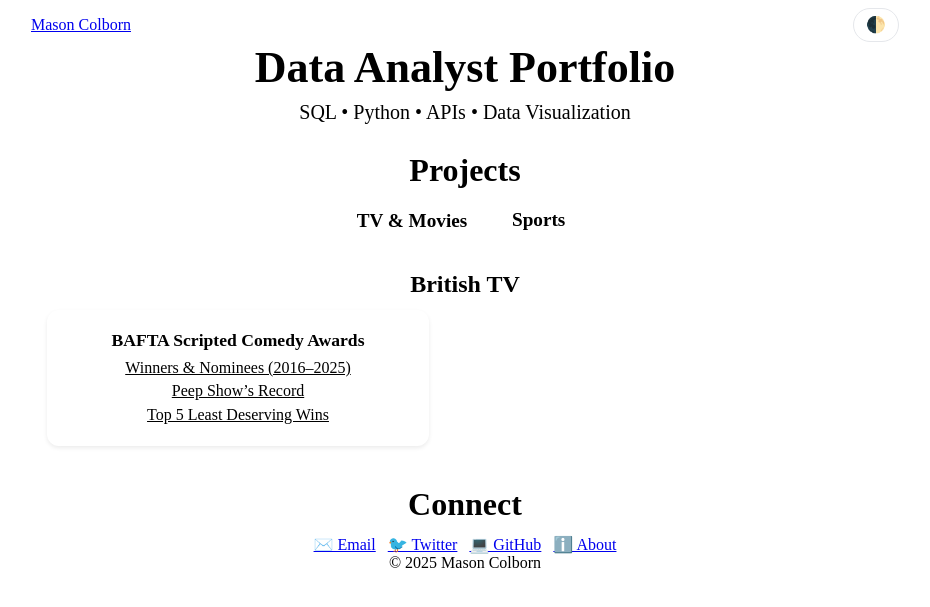
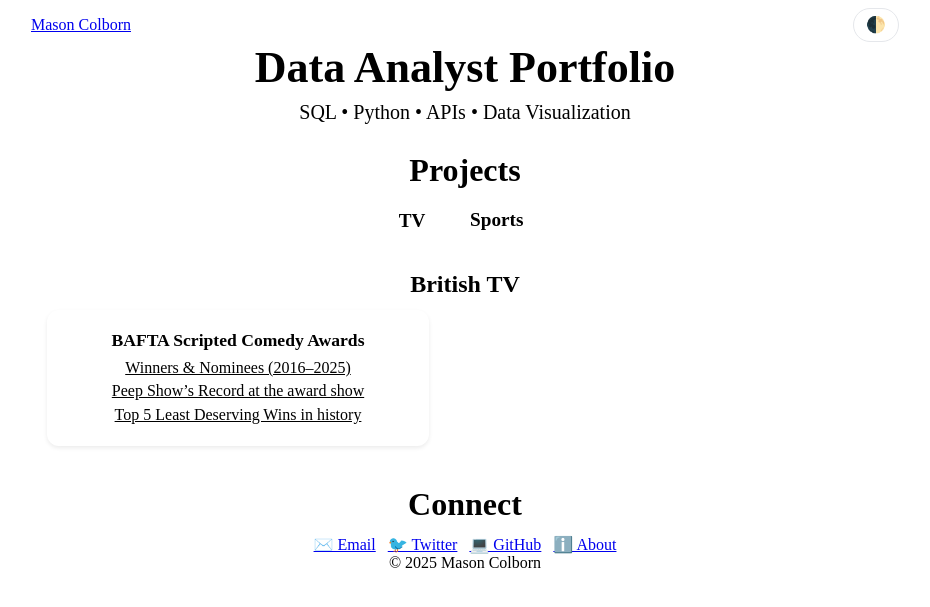
Before and after one commit to relaxedmason/bafta-scripted-comedy-portfolio, a Jekyll site: the page built from index.md, in a window 1280 px wide. Shown: the top 607 px of the page, without its empty margins (175-1105 px from the left). Built offline with Jekyll 4.4.1, drawn with Linux system fonts in a browser that asks for light colours; a script that is not in the unit is left out; our own code applies the rules of GitHub Pages for plain Markdown files.

Commit message:
Update index.md

```diff
--- a/index.md
+++ b/index.md
@@ -13,7 +13,7 @@
   <div class="tabs">
     <!-- Tab selectors -->
     <input type="radio" name="tab" id="tab-tv" checked>
-    <label for="tab-tv">TV &amp; Movies</label>
+    <label for="tab-tv">TV</label>
 
     <input type="radio" name="tab" id="tab-sports">
     <label for="tab-sports">Sports</label>
@@ -26,8 +26,8 @@
           <h4>BAFTA Scripted Comedy Awards</h4>
           <ul>
             <li><a href="{{ "/bafta-comedy-awards/winners-nominees/" | relative_url }}">Winners &amp; Nominees (2016–2025)</a></li>
-            <li><a href="{{ "/bafta-comedy-awards/peep-show/" | relative_url }}">Peep Show’s Record</a></li>
-            <li><a href="{{ "/bafta-comedy-awards/rating-check/" | relative_url }}">Top 5 Least Deserving Wins</a></li>
+            <li><a href="{{ "/bafta-comedy-awards/peep-show/" | relative_url }}">Peep Show’s Record at the award show</a></li>
+            <li><a href="{{ "/bafta-comedy-awards/rating-check/" | relative_url }}">Top 5 Least Deserving Wins in history</a></li>
           </ul>
         </div>
       </div>
@@ -41,7 +41,7 @@
           <h4>Mariner's Projects</h4>
           <ul>
             <li><a href="{{ "/sports/baseball/bavasi/depth-chart/" | relative_url }}">Bavasi’s Reign of Terror: Mariners Depth Charts (2003–2008)</a></li>
-            <li><a href="{{ "/sports/top-10-home-runs-at-Safeco-Field" | relative_url }}">Top 10 Home Runs at Safeco Field</a></li>
+            <li><a href="{{ "/sports/top-10-home-runs-at-Safeco-Field" | relative_url }}">The 10 longest Home Runs hit at Safeco Field</a></li>
             <li><a href="{{ "/sports/baseball/mariners/suarez-vs-williamson/" | relative_url }}">Suárez vs. Williamson — 2025 First Half Comparison</a></li>
             <li><a href="{{ '/sports/baseball/bavasi/carlos-guillen-trade/' | relative_url }}">The Carlos Guillén Trade</a></li>
             <li><a href="{{ '/sports/baseball/mariners/venezuelan-war/' | relative_url }}">Venezuelan WAR — Mariners Focus</a></li>
```
